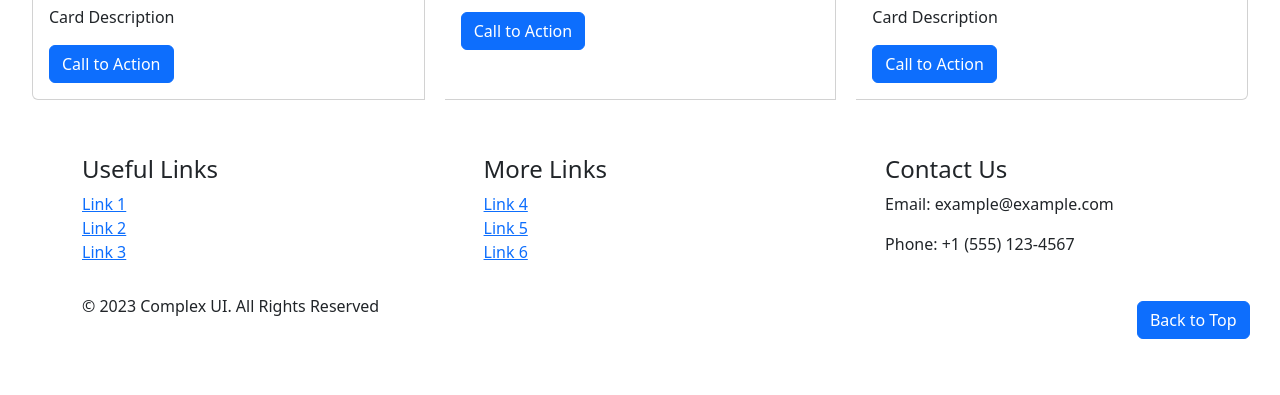
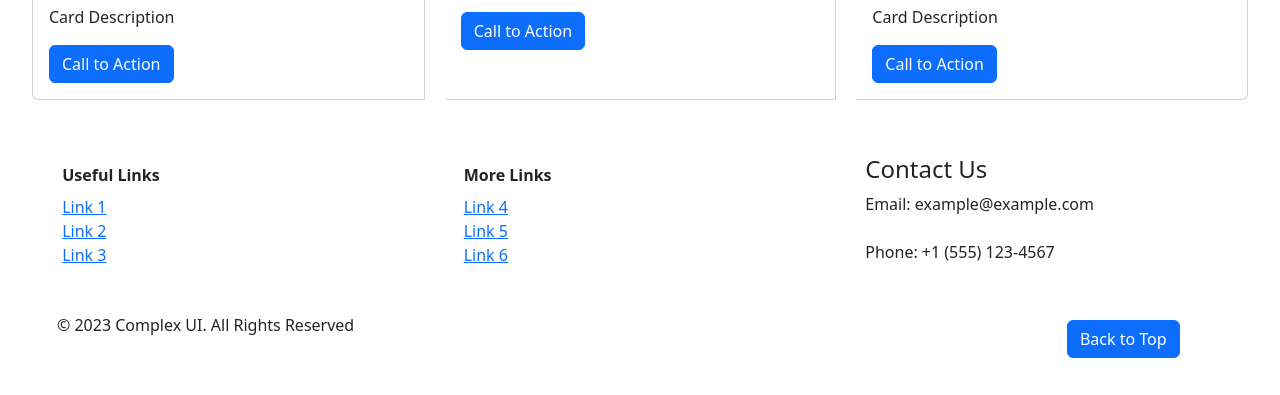
Before and after one commit to tanyaKalra-8/Complex-UI---Contest-3, a plain HTML site: page index.html in a window 1280 px wide. Shown: the part 2712-3107 px from the top of the page. Drawn offline with nearby package versions, Linux system fonts and the light colour scheme.

Commit message:
footer added

```diff
--- a/index.html
+++ b/index.html
@@ -154,38 +154,30 @@
 
         <!-- footer -->
         <footer>
-            <div class="footer">
-                <div class="row">
-                    <div class="col">
-                        <h4>Useful Links</h4>
-                        <div>
-                            <a href="#">Link 1</a>
+            <div class="row justify-content-around text-start text-md-start">
+                <div class="col-md-3">
+                    <ul class="list-unstyled">
+                        <li class="fw-bold my-2">Useful Links</li>
+                        <li> <a href="#">Link 1</a></li>
+                        <li> <a href="#">Link 2</a></li>
+                        <li> <a href="#">Link 3</a></li>
+                    </ul>
                 </div>
-                        <div>
-                            <a href="#">Link 2</a>
+                <div class="col-md-3">
+                    <ul class="list-unstyled">
+                        <li class="fw-bold my-2">More Links</li>
+                        <li> <a href="#">Link 4</a></li>
+                        <li> <a href="#">Link 5</a></li>
+                        <li> <a href="#">Link 6</a></li>
+                    </ul>
                 </div>
-                        <div>
-                            <a href="#">Link 3</a>
-                        </div>
-                    </div>
-                    <div class="col">
-                        <h4>More Links</h4>
-                        <div>
-                            <a href="#">Link 4</a>
-                        </div>
-                        <div>
-                            <a href="#">Link 5</a>
-                        </div>
-                        <div>
-                            <a href="#">Link 6</a>
-                        </div>
-                    </div>
-                    <div class="col">
-                        <div>
-                            <h4>Contact Us</h4>
-                            <p>Email: example@example.com</p>
-                        </div>
-                        <div>Phone: +1 (555) 123-4567</div>
+                <div class="col-md-3">
+                    <ul class="list-unstyled">
+                    <li><h4>Contact Us</h4></li>
+                    <li>Email: example@example.com</li>
+                    <br>
+                    <li>Phone: +1 (555) 123-4567</li>
+                </ul>
             </div>
             </div>
             <div class="rights">
@@ -196,8 +188,6 @@
                     <a class="btn btn-primary" href="#nav" role="button">Back to Top</a>
                 </div>
             </div>
-
-            </div>
         </footer>
     </main>
 </body>
--- a/style.css
+++ b/style.css
@@ -207,9 +207,9 @@
     column-gap: 20px;
   }
   /* ---------------------------------------FOOTER------------------------------------------ */
-.footer{
+ footer{
     width: 94%;
-    margin-left: 70px;
+    /* margin-left: 70px; */
     margin-top: 55px;
 }
 .row{
@@ -219,4 +219,13 @@
     display: flex;
     justify-content: space-between;
     margin-bottom: 30px;
+    margin-left: 45px;
 }
+@media screen and (max-width: 480px) {
+    .rights{
+        margin-left: -5px;
+    }
+    .rights .btn{
+        margin-right: -19px;
+    }
+}
```
Lines whose indentation alone changed are shown as unchanged.
